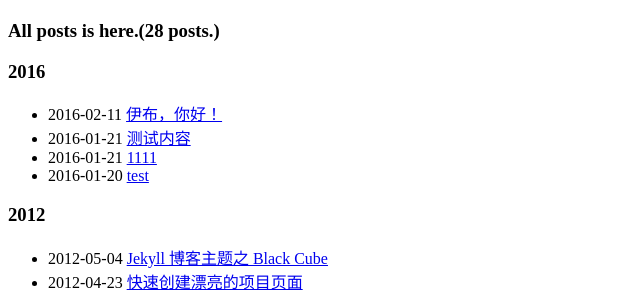
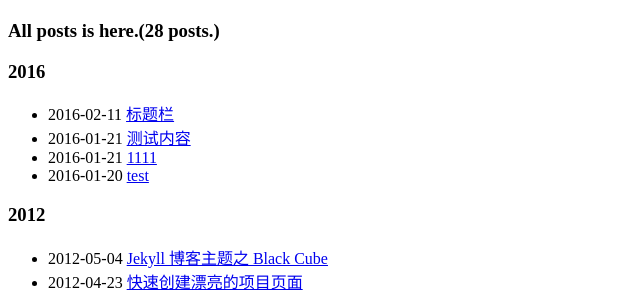
Before and after one commit to pizn/pizn.github.com, a Jekyll site: the page built from archives.html, in a window 1280 px wide. Shown: the top 296 px of the page, without its empty margins (0-640 px from the left). Built offline with Jekyll 4.4.1, drawn with Linux system fonts in a browser that asks for light colours; nearby versions of some CDN libraries; some web fonts are replaced; library files that are not in the unit come from our copies; comment, search, counter and statistics services are not loaded.

Commit message:
[log]: Update post

```diff
--- a/_posts/test2-123/2016-02-11-heel.md
+++ b/_posts/test2-123/2016-02-11-heel.md
@@ -1,6 +1,6 @@
 ---
 layout: post
-title: 伊布，你好！
+title: 标题栏
 description: Test.
 
 ---
```
